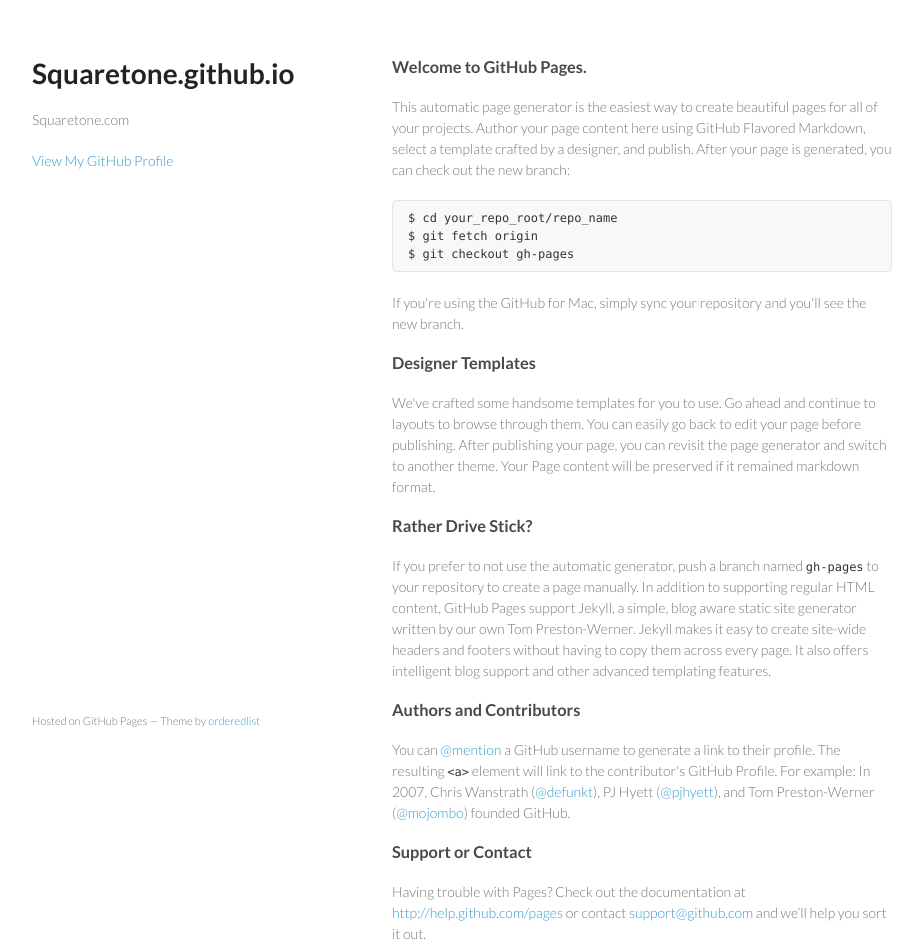
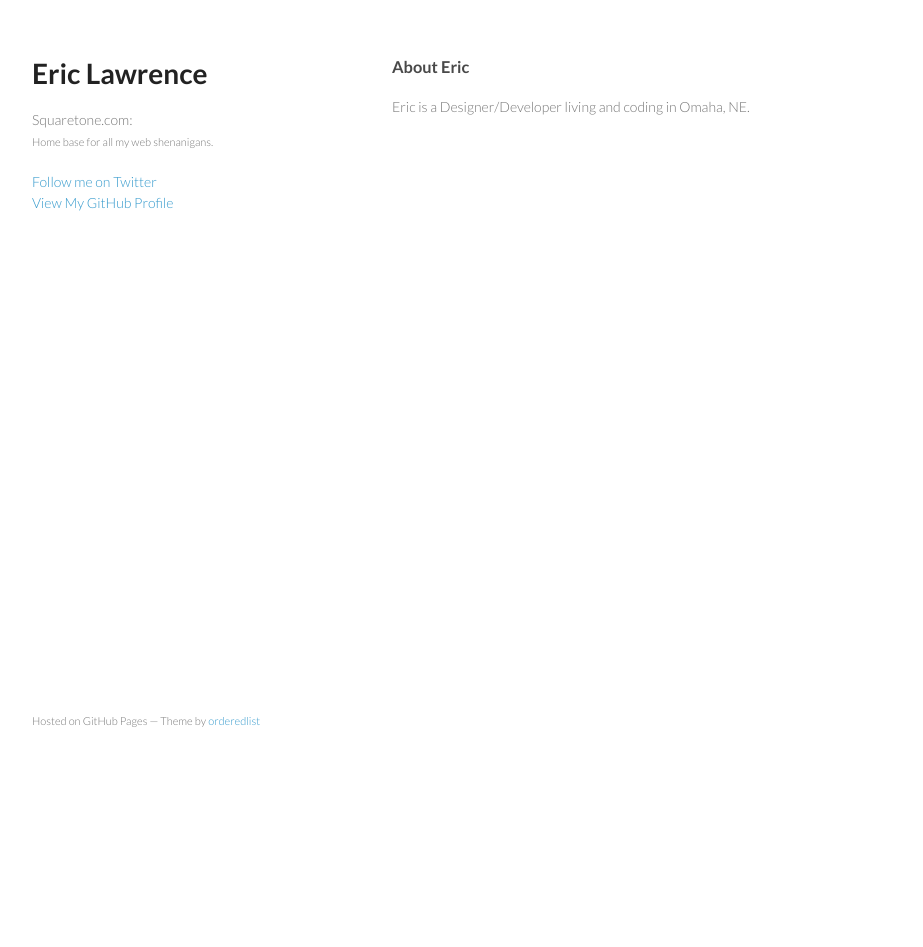
Before and after one commit to squaretone/squaretone.github.io, a plain HTML site: page index.html in a window 1280 px wide. Shown: the whole page, without its empty margins (178-1101 px from the left). After the commit the page ends 800 px from the top, so only its background shows below. Drawn offline with Linux system fonts and the light colour scheme.

Commit message:
Remove some boilerplate.

```diff
--- a/index.html
+++ b/index.html
@@ -3,7 +3,7 @@
   <head>
     <meta charset="utf-8">
     <meta http-equiv="X-UA-Compatible" content="chrome=1">
-    <title>Squaretone.github.io by squaretone</title>
+    <title>Eric Lawrence</title>
 
     <link rel="stylesheet" href="stylesheets/styles.css">
     <link rel="stylesheet" href="stylesheets/pygment_trac.css">
@@ -15,45 +15,25 @@
   <body>
     <div class="wrapper">
       <header>
-        <h1>Squaretone.github.io</h1>
-        <p>Squaretone.com</p>
+        <h1>Eric Lawrence</h1>
+        <p>
+          Squaretone.com:
+          <br />
+          <small>Home base for all my web shenanigans.</small>
+        </p>
 
-
-        <p class="view"><a href="https://github.com/squaretone">View My GitHub Profile</a></p>
+        <p class="view">
+          <a href="http://twitter.com/ericthelawrence">Follow me on Twitter</a>
+          <br />
+          <a href="https://github.com/squaretone">View My GitHub Profile</a>
+        </p>
 
       </header>
       <section>
-        <h3>
-<a name="welcome-to-github-pages" class="anchor" href="#welcome-to-github-pages"><span class="octicon octicon-link"></span></a>Welcome to GitHub Pages.</h3>
 
-<p>This automatic page generator is the easiest way to create beautiful pages for all of your projects. Author your page content here using GitHub Flavored Markdown, select a template crafted by a designer, and publish. After your page is generated, you can check out the new branch:</p>
+<h3>About Eric</h3>
+<p>Eric is a Designer/Developer living and coding in Omaha, NE.</p>
 
-<pre><code>$ cd your_repo_root/repo_name
-$ git fetch origin
-$ git checkout gh-pages
-</code></pre>
-
-<p>If you're using the GitHub for Mac, simply sync your repository and you'll see the new branch.</p>
-
-<h3>
-<a name="designer-templates" class="anchor" href="#designer-templates"><span class="octicon octicon-link"></span></a>Designer Templates</h3>
-
-<p>We've crafted some handsome templates for you to use. Go ahead and continue to layouts to browse through them. You can easily go back to edit your page before publishing. After publishing your page, you can revisit the page generator and switch to another theme. Your Page content will be preserved if it remained markdown format.</p>
-
-<h3>
-<a name="rather-drive-stick" class="anchor" href="#rather-drive-stick"><span class="octicon octicon-link"></span></a>Rather Drive Stick?</h3>
-
-<p>If you prefer to not use the automatic generator, push a branch named <code>gh-pages</code> to your repository to create a page manually. In addition to supporting regular HTML content, GitHub Pages support Jekyll, a simple, blog aware static site generator written by our own Tom Preston-Werner. Jekyll makes it easy to create site-wide headers and footers without having to copy them across every page. It also offers intelligent blog support and other advanced templating features.</p>
-
-<h3>
-<a name="authors-and-contributors" class="anchor" href="#authors-and-contributors"><span class="octicon octicon-link"></span></a>Authors and Contributors</h3>
-
-<p>You can <a href="https://github.com/blog/821" class="user-mention">@mention</a> a GitHub username to generate a link to their profile. The resulting <code>&lt;a&gt;</code> element will link to the contributor's GitHub Profile. For example: In 2007, Chris Wanstrath (<a href="https://github.com/defunkt" class="user-mention">@defunkt</a>), PJ Hyett (<a href="https://github.com/pjhyett" class="user-mention">@pjhyett</a>), and Tom Preston-Werner (<a href="https://github.com/mojombo" class="user-mention">@mojombo</a>) founded GitHub.</p>
-
-<h3>
-<a name="support-or-contact" class="anchor" href="#support-or-contact"><span class="octicon octicon-link"></span></a>Support or Contact</h3>
-
-<p>Having trouble with Pages? Check out the documentation at <a href="http://help.github.com/pages">http://help.github.com/pages</a> or contact <a href="mailto:support@github.com">support@github.com</a> and we’ll help you sort it out.</p>
       </section>
       <footer>
         <p><small>Hosted on GitHub Pages &mdash; Theme by <a href="https://github.com/orderedlist">orderedlist</a></small></p>
```
